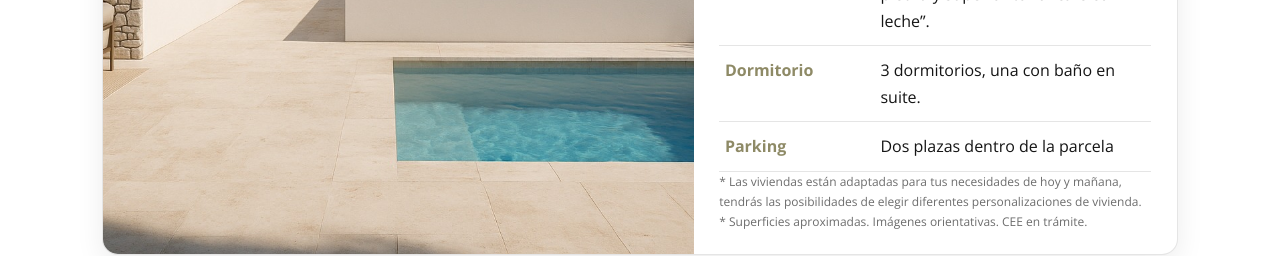
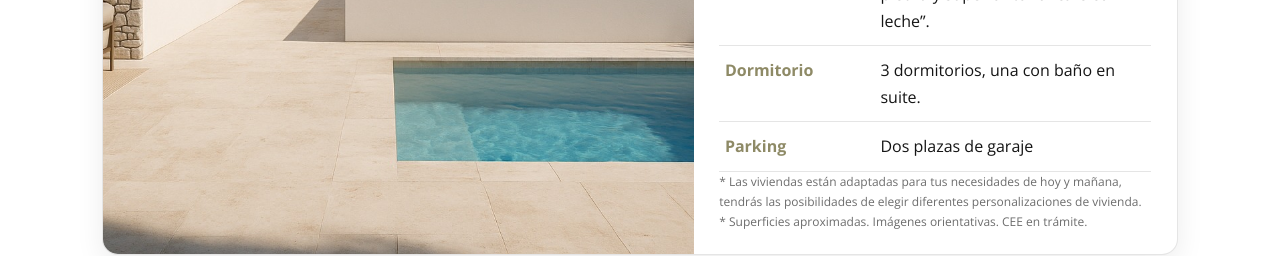
Before and after one commit to Manuvf10/quattro-islands-landing, a Next.js app: page / in a window 1280 px wide. Shown: the part 2220-2476 px from the top of the page. Built offline with nearby package versions, Linux system fonts and the light colour scheme.

Commit message:
ultima cosa

```diff
--- a/src/app/page.tsx
+++ b/src/app/page.tsx
@@ -318,7 +318,7 @@ export default function Page(){
                     <tr><th>Exterior</th><td>Terraza, jardín y piscina privada 3×5 m; toldo incluido u opción pérgola de madera.</td></tr>
                     <tr><th>Fachada</th><td>Monocapa blanco; parte inferior en piedra y superior tono “café con leche”.</td></tr>
                     <tr><th>Dormitorio</th><td>3 dormitorios, una con baño en suite.</td></tr>
-                    <tr><th>Parking</th><td>Dos plazas dentro de la parcela</td></tr>
+                    <tr><th>Parking</th><td>Dos plazas de garaje</td></tr>
                   </tbody>
                 </table>
                 <p className="muted" style={{fontSize:12}}>* Las viviendas están adaptadas para tus necesidades de hoy y mañana, tendrás las posibilidades de elegir diferentes personalizaciones de vivienda.</p>
```
